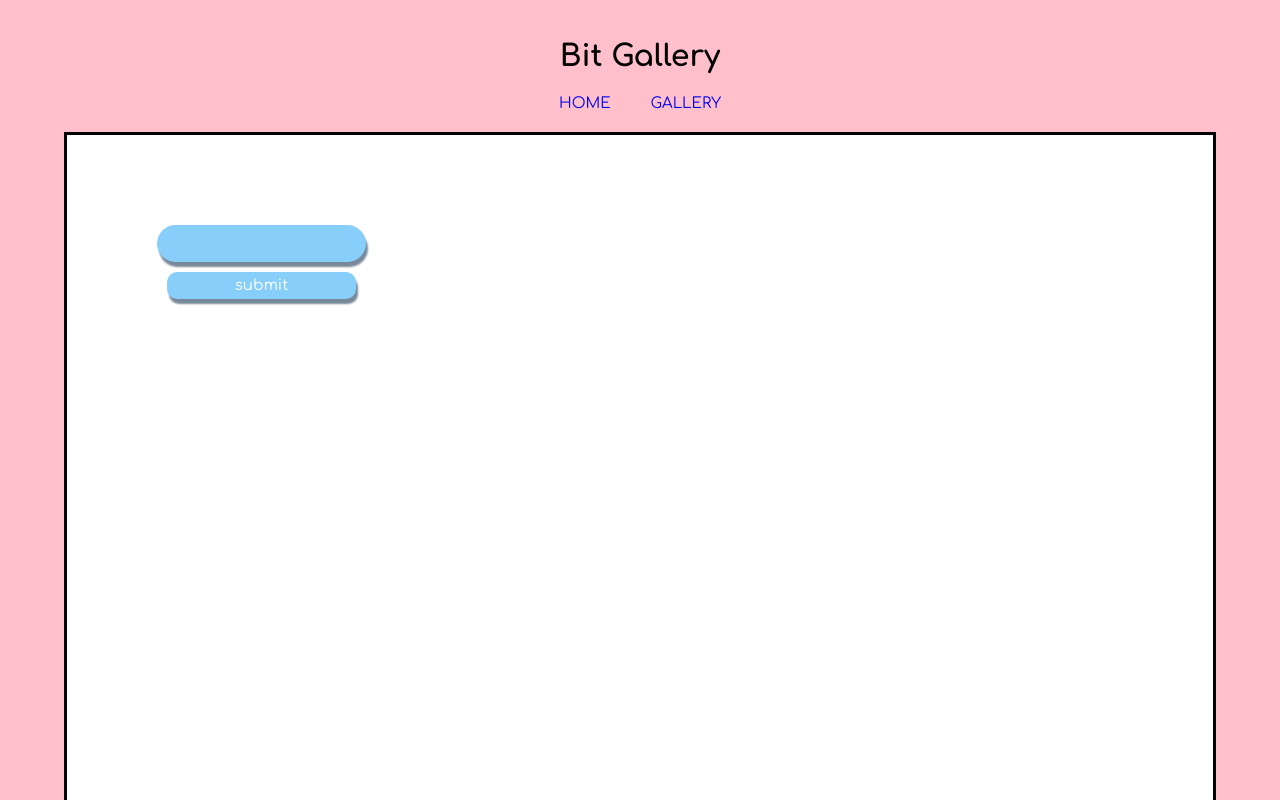
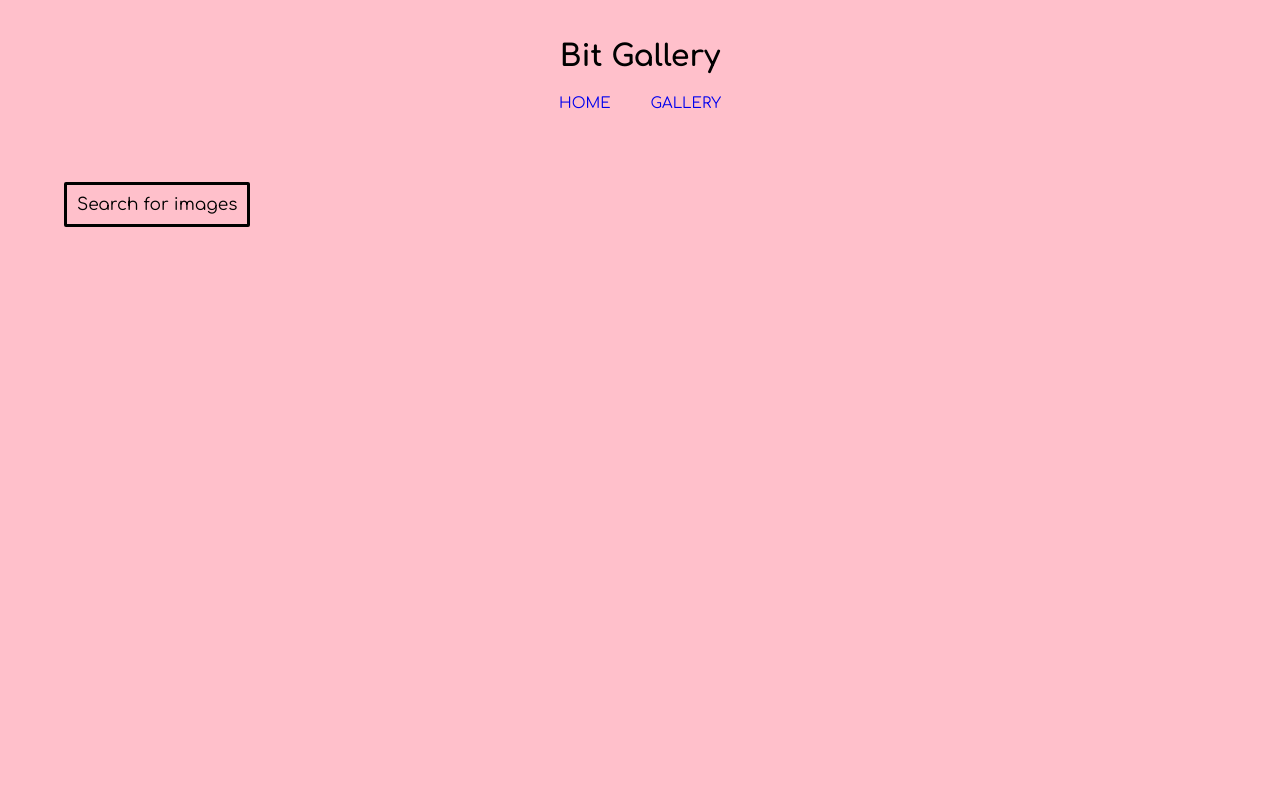
Before and after one commit to Abidu1/bitGallery, a React (Create React App) app: page /bitGallery/search in a window 1280 px wide. Shown: the top 800 px of the page. Built offline with nearby package versions, Linux system fonts and the light colour scheme.

Commit message:
cleaning styles

```diff
--- a/src/App.js
+++ b/src/App.js
@@ -15,13 +15,6 @@ import Search from './Search'
 import * as React from 'react';
 
 function App() {
-  const [show, setShow] = useState("inline");
-  const [clicked, setClick] = useState(false);
-
-const handleDisplay = () =>{
-    setClick(!clicked);
-    setShow("none");
-}
 
   return (
     <Router>
--- a/src/Homepage.js
+++ b/src/Homepage.js
@@ -9,8 +9,6 @@ import {
 
 
 function Homepage (){
-
-
     return(
         <div className={styles.homepageContainer}>
           <section className={styles.Titlepage} >
--- a/src/Search.js
+++ b/src/Search.js
@@ -21,6 +21,15 @@ function Search() {
   const [display, setDisplay] = useState([]);
   const [image, setImage] = useState([]);
   const [addSave, setaddSave] = useState("none");
+  const [buttonClick, setbuttonClick] = useState(false)
+  const [showBoard, setshowBoard] = useState("none");
+  const [closeButton, setcloseButton] = useState("inline")
+
+  const handlebuttonClick = () =>{
+    setbuttonClick(!buttonClick)
+    setshowBoard("flex");
+    setcloseButton("none")
+  }
 
 
   const handleChange = (event) => {
@@ -63,7 +72,7 @@ function Search() {
   }
 
   const handleRemove = (e, index) =>{
-    const hideArray = image
+    const hideArray = [...image]
     hideArray.splice(index, 1)
     setImage(hideArray)
   }
@@ -86,13 +95,14 @@ function Search() {
   return (
     <div>
       <div><Nav/ ></div>
-      <div className={styles.browseSection}>
+      <button className={styles.searchButton} onClick={handlebuttonClick} style={{display: closeButton}}>Search for images</button>
+      <div className={styles.browseSection} style={{display: showBoard}}>
         <div className={styles.searchAndSaveContainer}>
-          <ImageList sx={{ width: 450, height: 900, overflowX: 'hidden'}} cols={3} rowHeight={164} className={styles.listContainer}>
+          <ImageList sx={{ width: 300, height: 900, overflowX: 'hidden'}} cols={3} rowHeight={164} className={styles.listContainer}>
                   <ImageListItem>
                       <div className={styles.searchBar}>
                           <form action="#" onSubmit={handleSubmit}>
-                          <input className={styles.inputSearch} type= "text" value={userSearch} onChange={handleChange}/>
+                          <input className={styles.inputSearch} type= "text" placeholder="search for images" value={userSearch} onChange={handleChange}/>
                           <input className={styles.submitButton}type="submit" value="submit" />
                           </form>
                       </div>
@@ -103,7 +113,8 @@ function Search() {
                     </div>
                   </ImageListItem>
           </ImageList>
-          <ImageList sx={{ width: '100vw' , height: '100vh', overflowY: 'inherit', marginRight: '40px', marginLeft: '20px'}} variant="woven" cols={3} gap={8}>
+          <div>
+            <ImageList sx={{ width: '60vw' , height: '100vh', overflowY: 'inherit', marginRight: '40px', marginLeft: '20px'}} variant="woven" cols={3} gap={8}>
             {image.map((picture) => (
               <ImageListItem key={picture.webformartURL} sx={{height: '40vh', overflowY: 'none'}} >
                 <img
@@ -118,9 +129,10 @@ function Search() {
               </ImageListItem>
               ))}
             </ImageList>
-        </div>
             <div className={styles.saveButtonContainer}>
               <button style={{display: addSave}}onClick={(e) => handlePushArray(e,image)}>Save</button>
+            </div>
+          </div>
         </div>
       </div>
     </div>
--- a/src/Search.module.css
+++ b/src/Search.module.css
@@ -8,6 +8,24 @@ form{
     display:flex;
     justify-content: space-between;
     flex-direction: column;
+}
+
+.searchButton{
+    padding:10px;
+    border-style: none;
+    border-radius:2px;
+    background-color: pink;
+    color:black;
+    /* box-shadow: 2px 5px 2px lightslategray; */
+    margin-top:50px;
+    border: 3px solid black;
+    font-size:1.7rem;
+}
+
+.searchButton:hover{
+    background-color: black;
+    color:white;
+    cursor: pointer;
 }
 
 .searchBar{
@@ -21,27 +39,23 @@ form{
     padding-right:10px; */
     border-style: none;
     border-radius:10px;
-    background-color:lightskyblue;
+    background-color:black;
     color:white;
-    box-shadow: 2px 5px 2px lightslategray;
     margin:10px;
     font-size:1.5rem;
 }
 
 .inputSearch{
     padding:10px;
-    /* padding-left:40px;
-    padding-right:50px; */
     border-style: none;
-    border-radius:20px;
-    background-color:lightskyblue;
+    background-color:white;
     color:black;
     font-size:1.5rem;
-    box-shadow: 2px 5px 2px lightslategray;
+    border: 3px solid black;
 }
 
 .browseImages{
-    margin: 40px;
+    margin: 20px;
 }
 
 .addButton{
@@ -59,9 +73,15 @@ form{
     padding-right:20px;
     border-style: none;
     border-radius:10px;
-    background-color:lightskyblue;
+    background-color:white;
+    color:black;
+    border: 3px solid black;
+}
+
+.addButton button:hover{
+    background-color: black;
     color:white;
-    box-shadow: 1px 1px 2px lightslategray;
+    cursor: pointer;
 }
 
 .searchAndSaveContainer{
@@ -69,13 +89,8 @@ form{
     justify-content: space-evenly;
 }
 
-/* {
-    width:20%;
-} */
-
 .userSelectionContainer{
     display:flex;
-    /* flex-wrap:wrap; */
     width:60%;
 }
 
@@ -97,9 +112,15 @@ form{
     padding-right:20px;
     border-style: none;
     border-radius:10px;
-    background-color:rgb(255, 111, 111);
+    background-color:white;
+    color:black;
+    border: 3px solid black;
+}
+
+.removeButtonContainer button:hover{
+    background-color: black;
     color:white;
-    box-shadow: 1px 2px 1px rgb(68, 68, 68);
+    cursor: pointer;
 }
 
 .saveButtonContainer{
@@ -116,10 +137,13 @@ form{
     padding-right:20px;
     border-style: none;
     border-radius:10px;
-    background-color:lightskyblue;
+    background-color:black;
     color:white;
-    /* border: 3px solid black; */
-    /* box-shadow: 2px 5px 2px lightslategray; */
     margin:10px;
+}
 
+.saveButtonContainer button:hover{
+    background:pink;
+    color:black;
+    cursor: pointer;
 }
```
Lines whose indentation alone changed are shown as unchanged.
